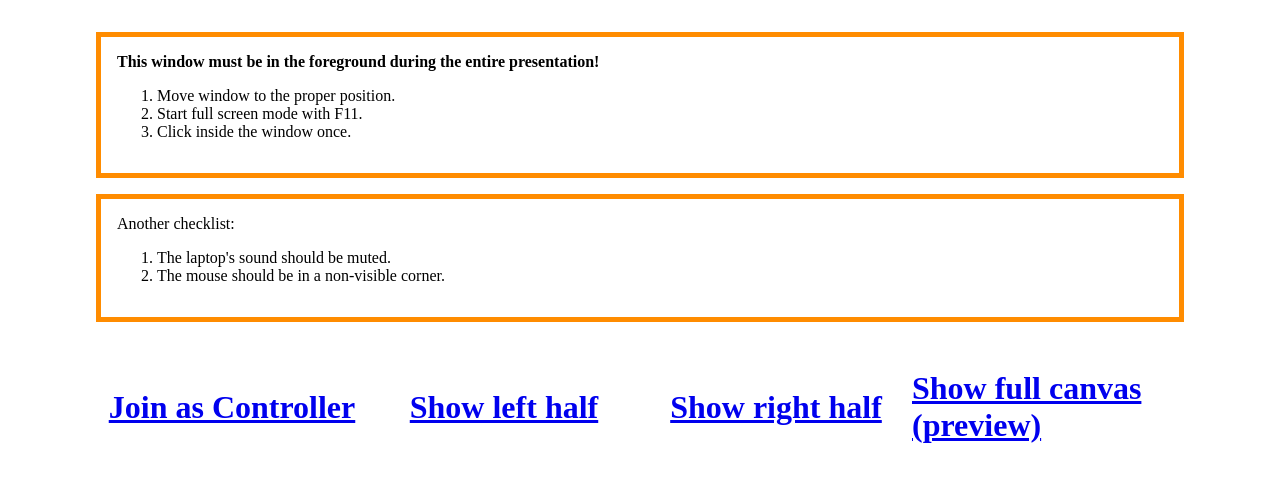
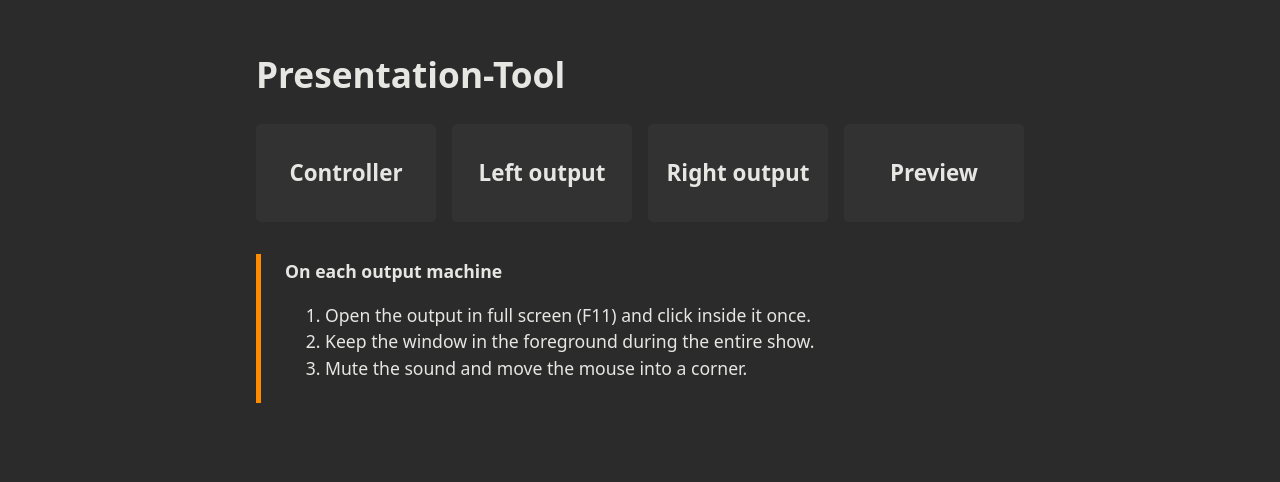
Before and after one commit to AkaBlas/presentation-tool, a website: page app.html in a window 1280 px wide. Drawn offline with Linux system fonts and the light colour scheme; files that its build step writes are made by us from their sources.

Commit message:
Clean up landing page

```diff
--- a/app.html
+++ b/app.html
@@ -2,39 +2,25 @@
 <html lang="en">
   <head>
     <meta charset="UTF-8" />
-    <meta
-      name="viewport"
-      content="width=device-width, user-scalable=no, initial-scale=1.0, maximum-scale=1.0, minimum-scale=1.0"
-    />
-    <meta http-equiv="X-UA-Compatible" content="ie=edge" />
+    <meta name="viewport" content="width=device-width, initial-scale=1.0" />
     <title>Presentation-Tool</title>
     <link rel="stylesheet" href="css/app.css" />
   </head>
   <body>
-    <section class="notes">
-      <div class="warning">
-        <strong> This window must be in the foreground during the entire presentation! </strong>
-        <ol>
-          <li>Move window to the proper position.</li>
-          <li>Start full screen mode with F11.</li>
-          <li>Click inside the window once.</li>
-        </ol>
-      </div>
-      <div class="warning">
-        Another checklist:
-        <ol>
-          <li>The laptop's sound should be muted.</li>
-          <li>The mouse should be in a non-visible corner.</li>
-        </ol>
-      </div>
-    </section>
-    <section class="actions">
-      <ul>
-        <li><a href="show-controller">Join as Controller</a></li>
-        <li><a href="show?view=left">Show left half</a></li>
-        <li><a href="show?view=right">Show right half</a></li>
-        <li><a href="show?view=full">Show full canvas (preview)</a></li>
-      </ul>
-    </section>
+    <h1>Presentation-Tool</h1>
+    <nav>
+      <a href="show-controller">Controller</a>
+      <a href="show?view=left">Left output</a>
+      <a href="show?view=right">Right output</a>
+      <a href="show?view=full">Preview</a>
+    </nav>
+    <aside>
+      <strong>On each output machine</strong>
+      <ol>
+        <li>Open the output in full screen (F11) and click inside it once.</li>
+        <li>Keep the window in the foreground during the entire show.</li>
+        <li>Mute the sound and move the mouse into a corner.</li>
+      </ol>
+    </aside>
   </body>
 </html>
--- a/slides/css/app.css
+++ b/slides/css/app.css
@@ -1,37 +1,33 @@
-body,
-ul {
-  margin: 0;
-  padding: 0;
+body {
+  max-width: 48rem;
+  margin: 3rem auto;
+  padding: 0 1rem;
+  font:
+    1.1rem/1.5 system-ui,
+    sans-serif;
+  color: #e6e6e3;
+  background: #2b2b2b;
 }
-section {
-  margin: 2rem auto;
-  max-width: 1200px;
-  width: 85%;
+nav {
+  display: grid;
+  grid-template-columns: repeat(auto-fit, minmax(10rem, 1fr));
+  gap: 1rem;
 }
-.notes {
-  overflow-x: auto;
+nav a {
+  padding: 2rem 1rem;
+  border-radius: 5px;
+  background: #323232;
+  color: inherit;
+  font-size: 1.4rem;
+  font-weight: bold;
+  text-align: center;
+  text-decoration: none;
 }
-.warning {
-  padding: 1rem;
-  border: 5px solid darkorange;
-  margin-bottom: 1rem;
+nav a:hover {
+  background: #20643e;
 }
-ul {
-  display: flex;
-  justify-content: stretch;
-  list-style: none;
-  flex-wrap: wrap;
+aside {
+  margin-top: 2rem;
+  padding: 0.25rem 1.5rem;
+  border-left: 5px solid darkorange;
 }
-ul li {
-  flex: 1 1 0;
-  min-width: 200px;
-  width: 0;
-  display: flex;
-  justify-content: center;
-  align-items: center;
-  margin-bottom: 1rem;
-}
-a {
-  font-size: xx-large;
-  font-weight: bold;
-}
```
